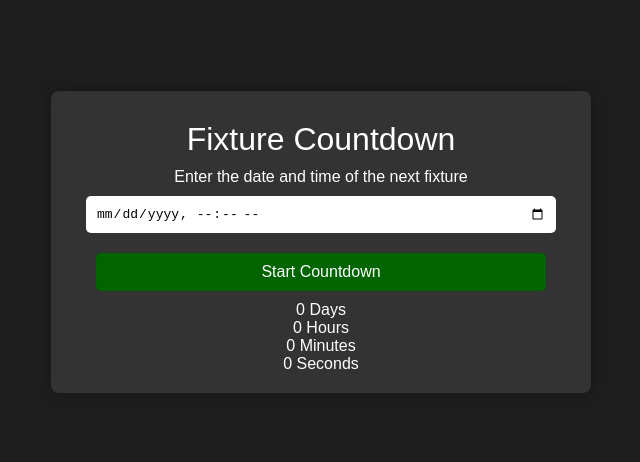
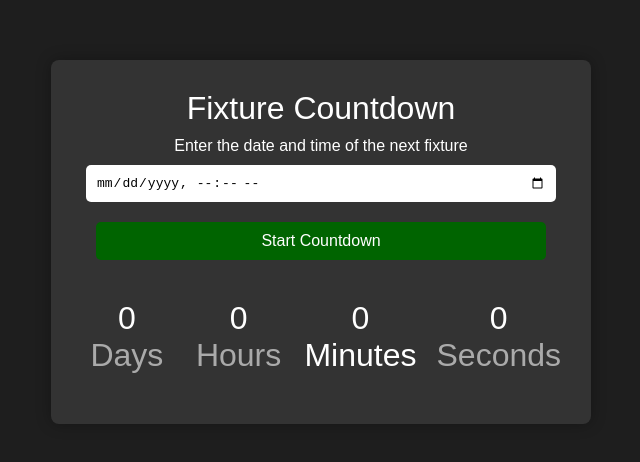
Before and after one commit to Owen-Gibbs/countdown-app, a plain HTML site: page index.html in a window 1280 px wide. Shown: the part 158-620 px from the top of the page, without its empty margins (319-959 px from the left). Drawn offline with Linux system fonts and the light colour scheme.

Commit message:
add style for label and time spans

```diff
--- a/assets/css/styles.css
+++ b/assets/css/styles.css
@@ -62,3 +62,28 @@ input[type="datetime-local"],
     margin-left: auto;
     margin-right: auto;
 }
+
+#reset-countdown:hover {
+    background-color: #b22222;
+}
+
+.countdown {
+    display: flex;
+    justify-content: space-between;
+    margin: 20px 0;
+}
+
+.time {
+    flex: 1;
+    padding: 10px;
+}
+
+.time span {
+    display: block;
+    font-size: 2em;
+}
+
+.label {
+    font-size: 0.8em;
+    color: #aaa;
+}
```
